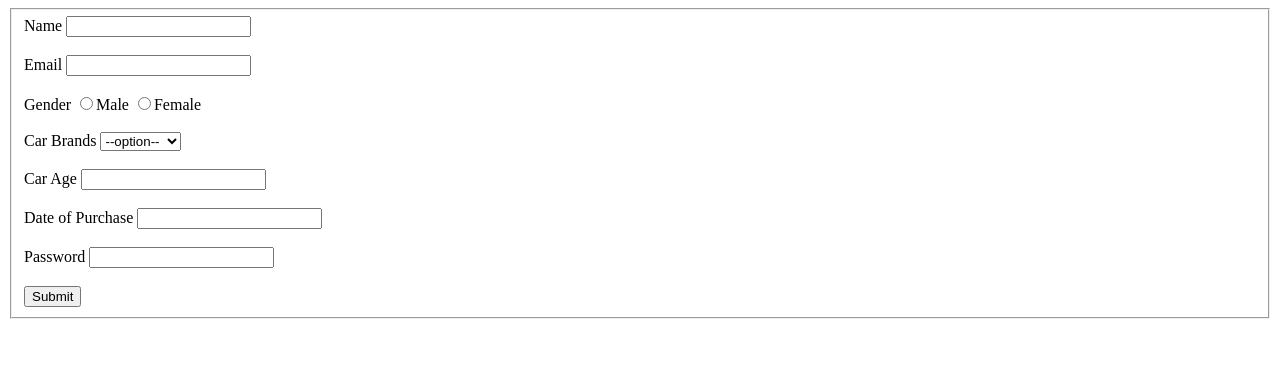
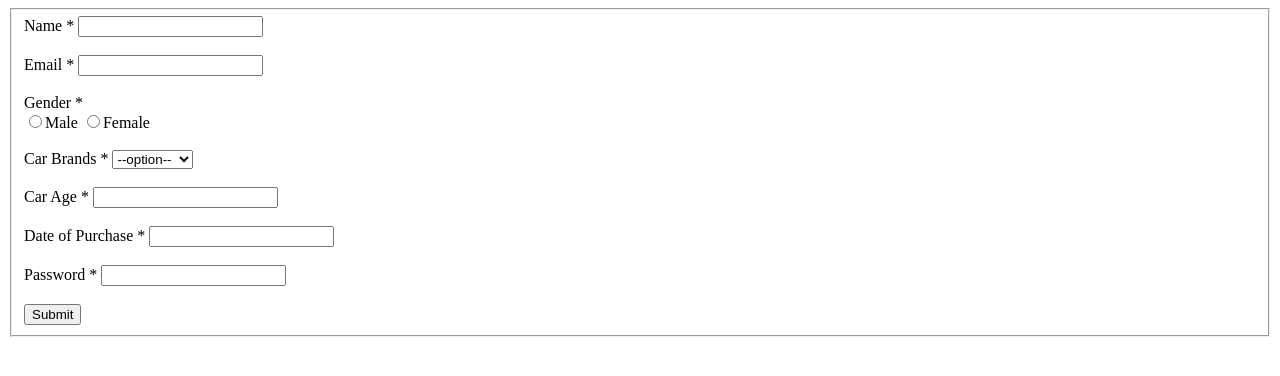
Before and after one commit to acciojob/car-insurance-form-ShwetaTiwari2302, a website: page main.html in a window 1280 px wide. Drawn offline with Linux system fonts and the light colour scheme.

Commit message:
created a submission

```diff
--- a/main.html
+++ b/main.html
@@ -10,18 +10,18 @@
 	<!-- the entire body must be written by student -->
 	<form method="post">
 		<fieldset>
-			<lable for="name">Name</lable>
+			<lable for="name">Name *</lable>
 			<input type="text" id="name" required="Yes"></input><br><br>
 
-			<lable for="email">Email</lable>
+			<lable for="email">Email *</lable>
 			<input type="text" id="name" required="Yes"></input><br><br>
 
-			<lable for="gender">Gender</lable>
-				<input type="radio" required="Yes">Male</input>
-			<lable for="gender"></lable>
-			<input type="radio" required="Yes">Female</input><br><br>
+			<lable for="gender">Gender *</lable><br>
+			<label for="gender">
+			<input type="radio" name="gender" value="male" required="Yes">Male</input></lable>
+			<input type="radio" required>Female</input><br><br>
 
-			<label for="cars">Car Brands</label>
+			<label for="cars">Car Brands *</label>
             <select id="cars" name="cars" required="No">
                 <option value="" disabled selected>--option--</option>
                 <option value="bmw">BMW</option>
@@ -29,13 +29,13 @@
                 <option value="mercedez">Mercedez</option>
             </select><br><br>
 
-			<lable for="carage">Car Age</lable>
+			<lable for="carage">Car Age *</lable>
 			<input type="number" id="carage" required="Yes"></input><br><br>
 
-			<lable for="dop">Date of Purchase</lable>
+			<lable for="dop">Date of Purchase *</lable>
 			<input type="#date" id="dob" required="Yes"></input><br><br>
 
-			<lable for="password">Password</lable>
+			<lable for="password">Password *</lable>
 			<input type="password" id="password" required="Yes"></input><br><br>
 			<button type="submit">Submit</button>
 		</fieldset>
```
